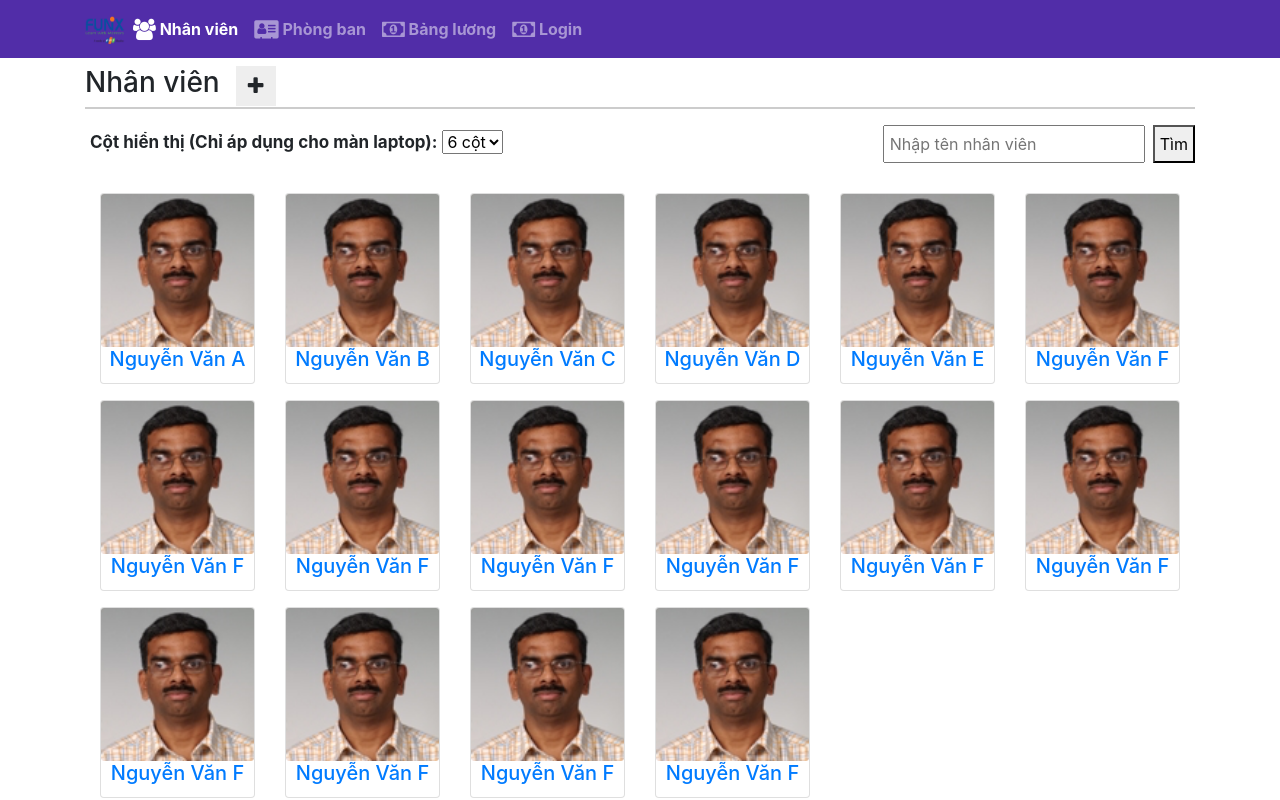
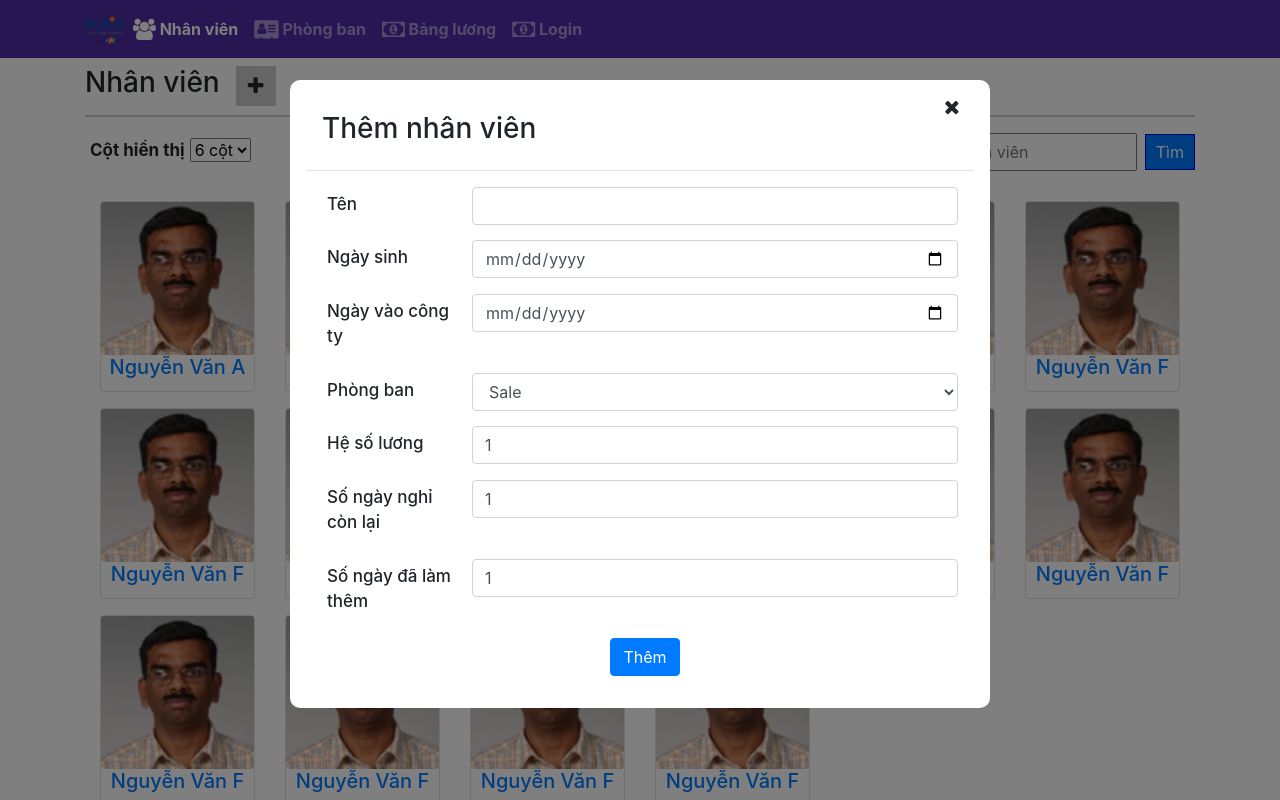
Before and after one commit to Binhbong37/asm1, a React (Create React App) app: page / in a window 1280 px wide. Both pictures are taken after a click on the element 255 px from the left and 86 px from the top of the page. Shown: the top 800 px of the page. Built offline with nearby package versions, Linux system fonts and the light colour scheme.

Commit message:
Refactor lại hiển thị và detail, phần tìm kiếm, thêm nhân viên

```diff
--- a/src/App.css
+++ b/src/App.css
@@ -163,13 +163,27 @@ address {
 }
 
 .btn-search {
-    padding: 5px;
+    padding: 5px 10px;
+    outline: none;
+    border: 1px solid blue;
+    background-color: #007bff;
+    color: #fff;
+}
+
+@media (max-width: 912px) {
+    .hienthi_cot {
+        display: none;
+    }
+
+    .top_nv {
+        justify-content: space-between;
+    }
 }
 
 .icon_add {
     width: 40px;
     height: 40px;
-    background-color: #eee;
+    background-color: #ccc;
     display: flex;
     align-items: center;
     justify-content: center;
@@ -186,5 +200,56 @@ address {
 }
 
 .icon_add:hover {
-    opacity: 0.7;
+    background-color: #282c34;
+    color: #fff;
 }
+
+.modal-form {
+    position: fixed;
+    top: 0;
+    right: 0;
+    bottom: 0;
+    left: 0;
+    background: rgba(0, 0, 0, 0.5);
+}
+
+.modal-container {
+    position: absolute;
+    min-width: 700px;
+    background-color: #fff;
+    border-radius: 10px;
+    padding: 1rem;
+    left: 50%;
+    top: 10%;
+    transform: translateX(-50%);
+}
+
+.icon_exit {
+    position: absolute;
+    right: 1rem;
+    top: 1rem;
+    cursor: pointer;
+    width: 30px;
+    height: 30px;
+}
+
+.icon_exit i {
+    font-size: 20px;
+}
+
+.form-group {
+    display: flex;
+}
+
+.form-group {
+    margin-bottom: 10px;
+}
+
+.form-group label {
+    min-width: 150px;
+    font-weight: 500;
+}
+
+.btn-add {
+    text-align: center;
+}
--- a/src/App.js
+++ b/src/App.js
@@ -1,4 +1,4 @@
-import React from 'react';
+import React, { Component } from 'react';
 import { BrowserRouter, Route, Switch } from 'react-router-dom';
 
 import './App.css';
@@ -11,7 +11,24 @@ import NotFoundRoute from './Component/NotFoundRoute';
 import SaralyComp from './Component/SaralyComp';
 import StaffList from './Component/StaffListComponent';
 
-const App = () => {
+import { STAFFS } from './staff/staffs';
+
+class App extends Component {
+    constructor(props) {
+        super(props);
+        this.state = {
+            staffs: STAFFS,
+        };
+    }
+
+    addStaff = (staff) => {
+        this.setState({
+            ...this.state.staffs,
+            staffs: this.state.staffs.concat(staff),
+        });
+    };
+
+    render() {
         return (
             <BrowserRouter>
                 <div className="layoutfull">
@@ -21,12 +38,19 @@ const App = () => {
                             <Route
                                 exact
                                 path={'/'}
-                            component={() => <StaffList />}
+                                component={() => (
+                                    <StaffList
+                                        staffs={this.state.staffs}
+                                        addStaff={this.addStaff}
+                                    />
+                                )}
                             />
                             <Route
                                 exact
                                 path={'/nhan-vien/:id'}
-                            component={DetailStaff}
+                                component={() => (
+                                    <DetailStaff staffs={this.state.staffs} />
+                                )}
                             />
                             <Route
                                 exact
@@ -46,6 +70,7 @@ const App = () => {
                 </div>
             </BrowserRouter>
         );
-};
+    }
+}
 
 export default App;
--- /dev/null
+++ b/src/Component/FormAddStaff.js
@@ -0,0 +1,160 @@
+import React, { Component } from 'react';
+
+class FormAddStaff extends Component {
+    constructor(props) {
+        super(props);
+        this.state = {
+            name: '',
+            doB: '',
+            startDate: '',
+            department: 'Sale',
+            annuaLeave: 1,
+            overTime: 1,
+            salary: 1,
+            image: '/assets/images/alberto.png',
+        };
+    }
+
+    showModal = () => {
+        this.props.toggleModal();
+    };
+
+    handleTakeData = (e) => {
+        let name = e.target.name;
+        let value = e.target.value;
+        this.setState({
+            ...this.state,
+            [name]: value,
+        });
+    };
+
+    handleSubmitForm = (e) => {
+        e.preventDefault();
+        this.props.staff(this.state);
+        this.showModal();
+    };
+
+    render() {
+        return (
+            <div className="modal-form">
+                <div className="modal-container">
+                    <div className="modal-header">
+                        <h3>Thêm nhân viên</h3>
+                        <div className="icon_exit" onClick={this.showModal}>
+                            <i className="fa fa-times" aria-hidden="true"></i>
+                        </div>
+                    </div>
+                    <div className="modal-body">
+                        <form onSubmit={this.handleSubmitForm}>
+                            <div className="form-group">
+                                <label htmlFor="name">Tên</label>
+                                <input
+                                    type={'text'}
+                                    className="form-control"
+                                    id="name"
+                                    name="name"
+                                    value={this.state.name}
+                                    onChange={this.handleTakeData}
+                                />
+                            </div>
+                            <div className="form-group">
+                                <label htmlFor="doB">Ngày sinh</label>
+                                <input
+                                    type={'date'}
+                                    className="form-control"
+                                    id="doB"
+                                    value={this.state.doB}
+                                    name="doB"
+                                    onChange={this.handleTakeData}
+                                />
+                            </div>
+                            <div className="form-group">
+                                <label htmlFor="startDate">
+                                    Ngày vào công ty
+                                </label>
+                                <input
+                                    type={'date'}
+                                    className="form-control"
+                                    id="startDate"
+                                    value={this.state.startDate}
+                                    name="startDate"
+                                    onChange={this.handleTakeData}
+                                />
+                            </div>
+                            <div className="form-group">
+                                <label htmlFor="humanR">Phòng ban</label>
+                                <select
+                                    className="form-control"
+                                    value={this.state.department}
+                                    name="department"
+                                    onChange={this.handleTakeData}
+                                >
+                                    <option value={'Sale'}>Sale</option>
+                                    <option value={'HR'}>HR</option>
+                                    <option value={'Marketing'}>
+                                        Marketing
+                                    </option>
+                                    <option value={'IT'}>IT</option>
+                                    <option value={'Finance'}>Finance</option>
+                                </select>
+                            </div>
+
+                            <div className="form-group">
+                                <label htmlFor="salaryScale">Hệ số lương</label>
+                                <input
+                                    type={'number'}
+                                    className="form-control"
+                                    id="salaryScale"
+                                    step={'0.01'}
+                                    min={0}
+                                    max={5}
+                                    value={this.state.salary}
+                                    onChange={this.handleTakeData}
+                                    name="salary"
+                                />
+                            </div>
+                            <div className="form-group">
+                                <label htmlFor="annuaLeave">
+                                    Số ngày nghỉ còn lại
+                                </label>
+                                <input
+                                    type={'number'}
+                                    className="form-control"
+                                    id="annuaLeave"
+                                    value={this.state.annuaLeave}
+                                    onChange={this.handleTakeData}
+                                    name="annuaLeave"
+                                />
+                            </div>
+
+                            <div className="form-group">
+                                <label htmlFor="overTime">
+                                    Số ngày đã làm thêm
+                                </label>
+                                <input
+                                    type={'number'}
+                                    className="form-control"
+                                    id="overTime"
+                                    step={'0.1'}
+                                    min={0}
+                                    max={5}
+                                    value={this.state.overTime}
+                                    onChange={this.handleTakeData}
+                                    name="overTime"
+                                />
+                            </div>
+
+                            <div className="btn-add">
+                                <button className="btn btn-primary">
+                                    Thêm
+                                </button>
+                            </div>
+                        </form>
+                    </div>
+                </div>
+            </div>
+        );
+    }
+}
+
+export default FormAddStaff;
--- a/src/Component/SaralyComp.js
+++ b/src/Component/SaralyComp.js
@@ -58,7 +58,10 @@ class SaralyComp extends Component {
                             ) / 1000;
 
                         return (
-                            <div className="col-12 col-sm-6 col-md-4 my-2">
+                            <div
+                                key={staff.id}
+                                className="col-12 col-sm-6 col-md-4 my-2"
+                            >
                                 <Card className="p-3">
                                     <CardTitle
                                         tag={'h4'}
--- a/src/Component/StaffListComponent.js
+++ b/src/Component/StaffListComponent.js
@@ -2,17 +2,18 @@ import React, { Component } from 'react';
 import { Link } from 'react-router-dom';
 import { Card, CardTitle, CardImg } from 'reactstrap';
 
-import { STAFFS } from '../staff/staffs';
+import FormAddStaff from './FormAddStaff';
 
 class StaffList extends Component {
     constructor(props) {
         super(props);
         this.state = {
-            staffs: STAFFS,
+            showStaffs: this.props.staffs,
             showNumCol: 1,
             showDesc: true,
             selectStaff: null,
             searchStaff: '',
+            showFormAdd: false,
         };
     }
 
@@ -28,25 +29,55 @@ class StaffList extends Component {
     // search
     handleSearch = (e) => {
         this.setState({
-            ...this.state.searchStaff,
             searchStaff: e.target.value,
         });
     };
 
     handleSubmit = (e) => {
         e.preventDefault();
-        const testStaff = this.state.staffs.filter((staff) => {
+        let testStaff;
+
+        if (!this.state.searchStaff) {
+            return this.setState({ showStaffs: this.props.staffs });
+        }
+
+        testStaff = this.props.staffs.filter((staff) => {
             let findName = this.state.searchStaff.toLowerCase();
             let nameInclu = staff.name.toLowerCase();
+
             return nameInclu.includes(findName);
         });
 
-        this.setState({ staffs: testStaff });
+        this.setState({
+            showStaffs: testStaff,
+        });
+    };
+
+    // toggleModal
+    toggleModal = () => {
+        this.setState({ showFormAdd: false });
+    };
+
+    // add staff
+    addStaff = (staff) => {
+        const newStaff = {
+            id: this.props.staffs.length + 1,
+            name: staff.name,
+            doB: staff.doB,
+            salaryScale: staff.salary,
+            startDate: staff.startDate,
+            department: staff.department,
+            annualLeave: staff.annuaLeave,
+            overTime: staff.overTime,
+            image: '/assets/images/alberto.png',
+        };
+
+        this.props.addStaff(newStaff);
     };
 
     render() {
-        const { staffs, showDesc, showNumCol } = this.state;
-        const menu = staffs.map((staff) => {
+        const { showDesc, showNumCol } = this.state;
+        const menu = this.state.showStaffs.map((staff) => {
             return (
                 <div
                     key={staff.id}
@@ -74,18 +105,19 @@ class StaffList extends Component {
 
         return (
             <div className="container mt-2">
-                <div className="top_nv">
+                <div className="top_nv mb-2">
                     <h3>Nhân viên</h3>
-                    <div className="icon_add">
-                        <i class="fa fa-plus" aria-hidden="true"></i>
+                    <div
+                        className="icon_add"
+                        onClick={() => this.setState({ showFormAdd: true })}
+                    >
+                        <i className="fa fa-plus" aria-hidden="true"></i>
                     </div>
                 </div>
                 <div className="line"></div>
                 <div className="form-hienthi my-3">
-                    <div>
-                        <label htmlFor="hienthi">
-                            Cột hiển thị (Chỉ áp dụng cho màn laptop):{' '}
-                        </label>
+                    <div className="hienthi_cot">
+                        <label htmlFor="hienthi">Cột hiển thị </label>
                         <select
                             id="hienthi"
                             onChange={(e) => this.handleChangCol(e)}
@@ -116,6 +148,12 @@ class StaffList extends Component {
                         Bấm vào từng nhân viên để xem thông tin chi tiết
                     </p>
                 )}
+                {this.state.showFormAdd && (
+                    <FormAddStaff
+                        staff={this.addStaff}
+                        toggleModal={this.toggleModal}
+                    />
+                )}
             </div>
         );
     }
```
Also changed, not shown: src/Component/DetailStaff.js (+15 -12 lines). Lines whose indentation alone changed are shown as unchanged.
